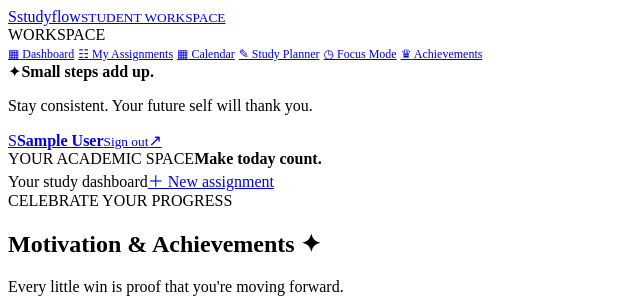
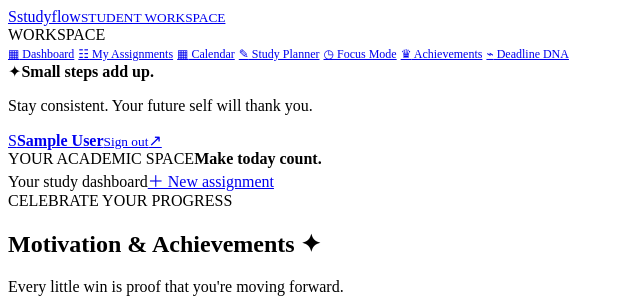
Before and after one commit to SHRAVYAHN/Student-Assignment-and-Deadline-tracker, a Flask app: page /achievements in a window 1280 px wide. Shown: the top 300 px of the page, without its empty margins (0-640 px from the left). Run offline with Flask 3, Linux system fonts and the light colour scheme; the visitor is signed in with stand-in values (Sample User, id 1); data that the repository does not hold is empty.

Commit message:
Add Deadline DNA to app navigation

```diff
--- a/templates/base.html
+++ b/templates/base.html
@@ -9,6 +9,7 @@
 <a class="{% if request.endpoint == 'study_planner' %}active{% endif %}" href="{{ url_for('study_planner') }}"><span>✎</span> Study Planner</a>
 <a class="{% if request.endpoint == 'focus_timer' %}active{% endif %}" href="{{ url_for('focus_timer') }}"><span>◷</span> Focus Mode</a>
 <a class="{% if request.endpoint == 'achievements' %}active{% endif %}" href="{{ url_for('achievements') }}"><span>♛</span> Achievements</a>
+<a class="{% if request.endpoint == 'deadline_dna' %}active{% endif %}" href="{{ url_for('deadline_dna') }}"><span>⌁</span> Deadline DNA</a>
 </nav><div class="side-bottom"><div class="tip-card"><span class="tip-spark">✦</span><strong>Small steps add up.</strong><p>Stay consistent. Your future self will thank you.</p></div><a class="side-user" href="{{ url_for('logout') }}"><span class="avatar">{{ current_user.name[:1]|upper }}</span><span><b>{{ current_user.name }}</b><small>Sign out</small></span><span class="logout">↗</span></a></div></aside><main class="main-area"><header class="topbar"><div><span class="eyebrow">YOUR ACADEMIC SPACE</span><strong>Make today count.</strong></div><div class="top-actions"><span class="today">Your study dashboard</span><a class="primary-btn small-btn" href="{{ url_for('add_assignment') }}">＋ New assignment</a></div></header><section class="page-content">
 {% else %}
 <div class="auth-shell"><div class="auth-brand"><span class="brand-mark">S</span><span>studyflow</span></div>
```
